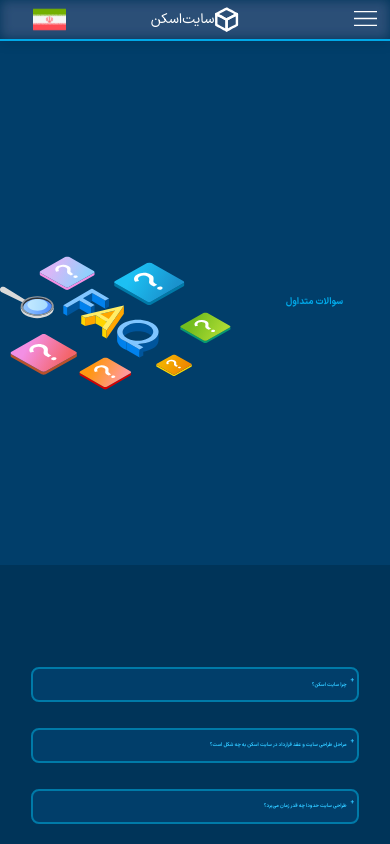
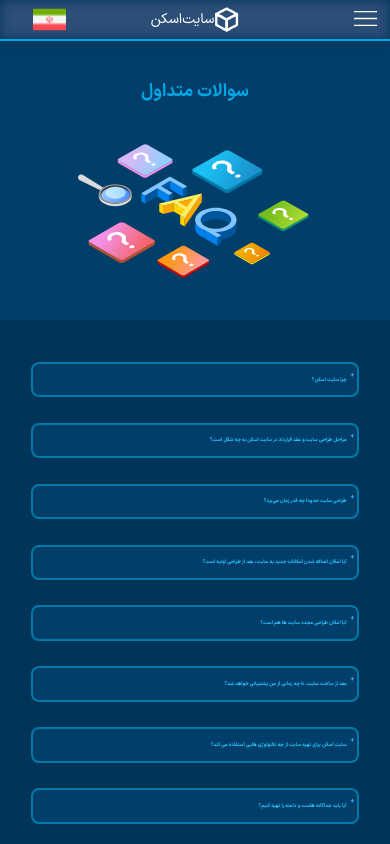
Before and after one commit to amir-reza-programmer/Sitescan, a React (Create React App) app: page /faq in a window 390 px wide. Shown: the top 844 px of the page. Built offline with nearby package versions, Linux system fonts and the light colour scheme.

Commit message:
mobile header

```diff
--- a/src/components/common/Header.jsx
+++ b/src/components/common/Header.jsx
@@ -1,4 +1,5 @@
 import styles from "./Header.module.css";
+import { useSelector } from "react-redux";
 
 const Header = ({
   headerImage,
@@ -6,14 +7,23 @@ const Header = ({
   headerText_2 = "",
   additionalClass = "",
 }) => {
+  const mobileView = useSelector((state) => state.mobile.mobileView);
   return (
-    <div className={styles.header}>
-      <p className={`${styles.text} ${additionalClass}`}>
+    <div className={mobileView ? styles.header_mobile : styles.header}>
+      <p
+        className={`${
+          mobileView ? styles.text_mobile : styles.text
+        } ${additionalClass}`}
+      >
         {headerText}
         <br></br>
         {headerText_2}
       </p>
-      <img className={styles.img} src={headerImage} alt="Header Image" />
+      <img
+        className={mobileView ? styles.img_mobile : styles.img}
+        src={headerImage}
+        alt="Header"
+      />
     </div>
   );
 };
--- a/src/components/common/Header.module.css
+++ b/src/components/common/Header.module.css
@@ -3,6 +3,14 @@
   display: flex;
   justify-content: space-between;
   background-color: #013e6a;
+}
+
+.header_mobile{
+  display: flex;
+    justify-content: space-between;
+    background-color: #013e6a;
+    flex-direction: column;
+    padding-top: 20vw;
 }
 
 .text {
@@ -11,7 +19,18 @@
   color: #00a8e8;
 }
 
+.text_mobile {
+  font-size: 4.5vw;
+    text-align: center;
+    color: #00a8e8;
+}
+
 .img {
   width: 60vw;
   margin-top: 10vh;
 }
+.img_mobile {
+  width: 60vw;
+    margin: 10vw auto;
+
+}
--- a/src/components/mainPages/FAQPage/FAQPage.jsx
+++ b/src/components/mainPages/FAQPage/FAQPage.jsx
@@ -1,4 +1,5 @@
 import { Fragment } from "react";
+import { useSelector } from "react-redux";
 
 import Navbar from "../../common/Navbar";
 import Header from "../../common/Header";
@@ -11,6 +12,8 @@ import styles from "../Pages.module.css";
 import FAQHeader from "../../../images/Headers/FAQHeader.svg";
 
 const FAQPage = () => {
+  const mobileView = useSelector((state) => state.mobile.mobileView);
+
   const headerText = "سوالات متداول";
 
   return (
@@ -19,7 +22,7 @@ const FAQPage = () => {
       <Header
         headerImage={FAQHeader}
         headerText={headerText}
-        additionalClass={styles.faq_header_text}
+        additionalClass={!mobileView ? styles.faq_header_text : ""}
       ></Header>
       <FAQSection></FAQSection>
       <div className={styles.faq_from_align}>
--- a/src/components/mainPages/FAQPage/FAQSection.jsx
+++ b/src/components/mainPages/FAQPage/FAQSection.jsx
@@ -1,13 +1,22 @@
 import FAQElement from "./common/FAQElement";
 import faqList from "../../../data_information/faqList";
-
+import { useSelector } from "react-redux";
 import styles from "./FAQSection.module.css";
 
 const FAQSection = () => {
+  const mobileView = useSelector((state) => state.mobile.mobileView);
+
   return (
-    <section className={styles.faq_section}>
+    <section
+      className={mobileView ? styles.faq_section_mobile : styles.faq_section}
+    >
       {faqList.map((faq) => (
-        <FAQElement key={faq.id} id={faq.id} {...faq}></FAQElement>
+        <FAQElement
+          mobileView={mobileView}
+          key={faq.id}
+          id={faq.id}
+          {...faq}
+        ></FAQElement>
       ))}
     </section>
   );
--- a/src/components/mainPages/FAQPage/FAQSection.module.css
+++ b/src/components/mainPages/FAQPage/FAQSection.module.css
@@ -4,3 +4,10 @@
   background-color: #003459;
   margin: 12vh 8vw;
 }
+.faq_section_mobile {
+  display: flex;
+  flex-direction: column;
+  background-color: #003459;
+  margin: 5vh 8vw;
+
+}
```
